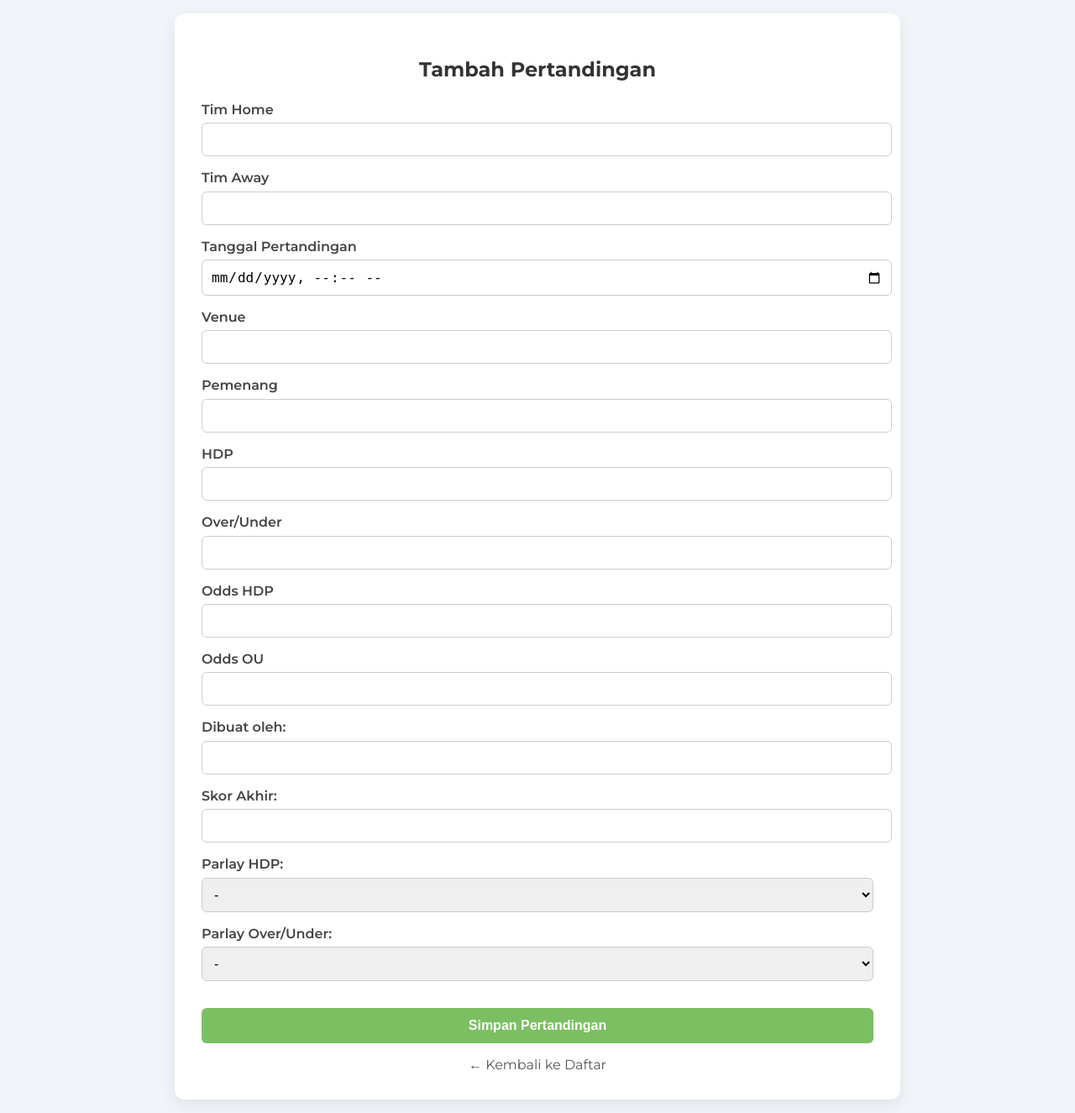
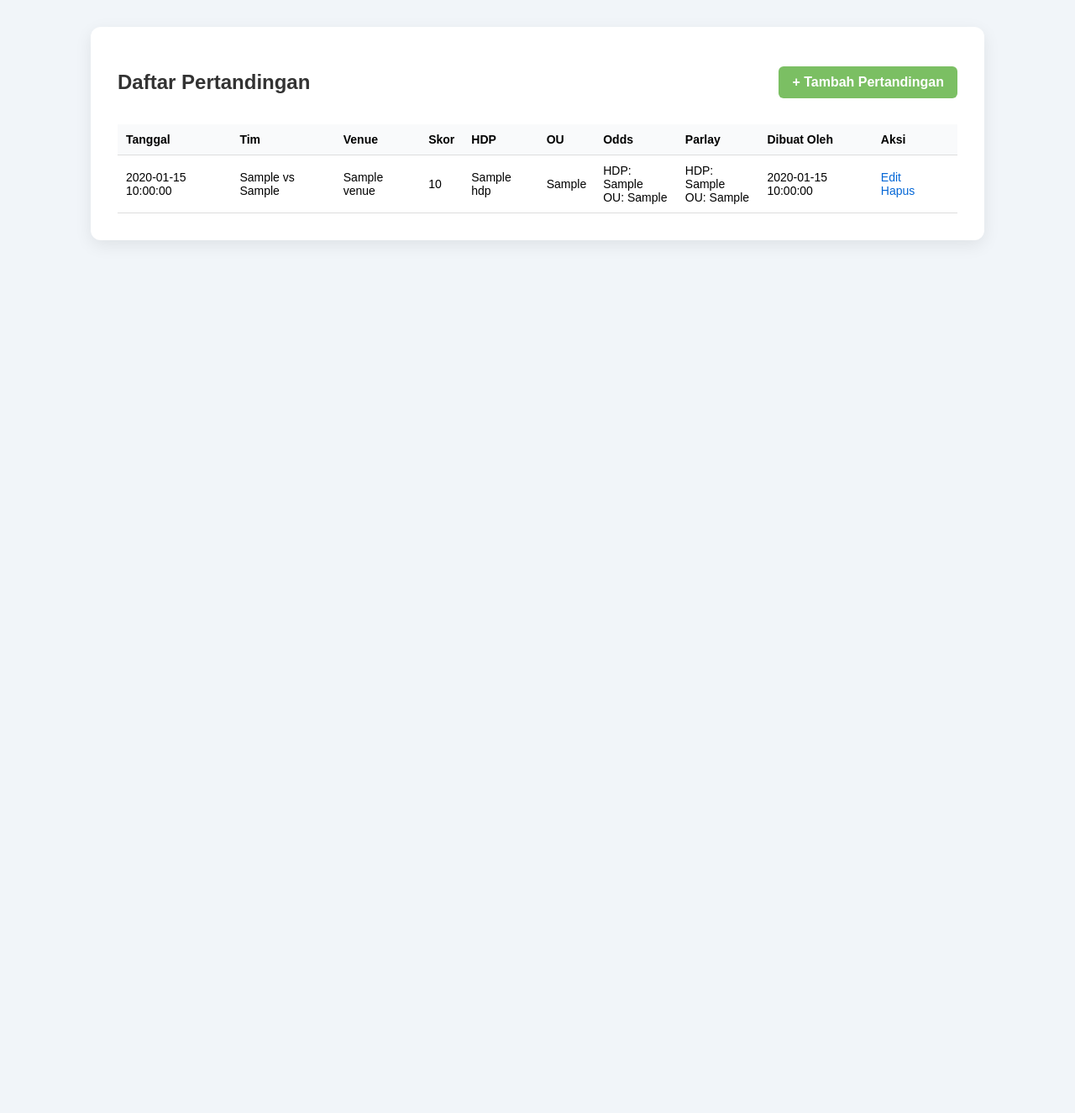
Before and after one commit to Saddha-bot/myapp, a Flask app: page / in a window 1280 px wide. Shown: the whole page at 84% size. After the commit the page ends 288 px from the top, so only its background shows below. Run offline with Flask 3, Linux system fonts and the light colour scheme; a database or web service that is not in the repository returns one stand-in record (values such as "Sample title"); some libraries are stand-ins or nearby versions.

Commit message:
Menimpa file dengan update terbaru

```diff
--- a/templates/index.html
+++ b/templates/index.html
@@ -2,148 +2,113 @@
 <html lang="id">
 <head>
   <meta charset="UTF-8">
-  <title>Tambah Pertandingan - JASA365</title>
-  <meta name="viewport" content="width=device-width, initial-scale=1.0">
-  <link href="https://fonts.googleapis.com/css2?family=Montserrat:wght@400;600;700&display=swap" rel="stylesheet">
+  <title>Daftar Pertandingan - JASA365</title>
   <style>
     body {
       font-family: 'Montserrat', sans-serif;
       background-color: #f1f5f9;
       margin: 0;
-      padding: 1rem;
+      padding: 2rem;
     }
-
+    h2 {
+      text-align: center;
+      color: #333;
+    }
     .container {
-      max-width: 800px;
-      background-color: white;
+      max-width: 1000px;
       margin: auto;
+      background: white;
       padding: 2rem;
       border-radius: 12px;
-      box-shadow: 0 6px 20px rgba(0, 0, 0, 0.08);
+      box-shadow: 0 6px 20px rgba(0,0,0,0.08);
     }
-
-    h2 {
-      text-align: center;
-      margin-bottom: 1.5rem;
-      color: #333;
+    table {
+      width: 100%;
+      border-collapse: collapse;
+      margin-top: 1rem;
     }
-
-    .error {
-      color: #e74c3c;
-      background-color: #fdecea;
-      padding: 1rem;
-      border-radius: 6px;
-      margin-bottom: 1rem;
-      text-align: center;
+    th, td {
+      padding: 10px;
+      text-align: left;
+      border-bottom: 1px solid #ddd;
+      font-size: 14px;
     }
-
-    form label {
-      display: block;
-      margin-top: 1rem;
-      font-weight: 600;
-      color: #444;
+    th {
+      background-color: #f9fafb;
+      font-weight: bold;
     }
-
-    input, select {
-      width: 100%;
-      padding: 10px;
-      margin-top: 0.4rem;
-      border-radius: 6px;
-      border: 1px solid #ccc;
-      font-size: 1rem;
-    }
-
-    button {
-      margin-top: 2rem;
-      width: 100%;
-      padding: 12px;
+    a.button {
+      display: inline-block;
+      padding: 10px 16px;
       background-color: #7bbf63;
       color: white;
-      border: none;
       border-radius: 6px;
-      font-size: 1rem;
+      text-decoration: none;
       font-weight: bold;
-      cursor: pointer;
-      transition: background 0.3s ease;
     }
-
-    button:hover {
+    a.button:hover {
       background-color: #5fa04e;
     }
-
-    .back-link {
-      display: block;
-      text-align: center;
-      margin-top: 1rem;
+    .actions a {
+      margin-right: 10px;
       text-decoration: none;
-      color: #555;
+      color: #0366d6;
     }
-
-    .back-link:hover {
+    .actions a:hover {
       text-decoration: underline;
+    }
+    .topbar {
+      display: flex;
+      justify-content: space-between;
+      align-items: center;
     }
   </style>
 </head>
 <body>
   <div class="container">
-    <h2>Tambah Pertandingan</h2>
-
-    {% if error %}
-      <div class="error">{{ error }}</div>
-    {% endif %}
-
-    <form method="POST">
-      <label for="team_home">Tim Home</label>
-      <input type="text" id="team_home" name="team_home" required>
-
-      <label for="team_away">Tim Away</label>
-      <input type="text" id="team_away" name="team_away" required>
-
-      <label for="match_date">Tanggal Pertandingan</label>
-      <input type="datetime-local" id="match_date" name="match_date" required>
-
-      <label for="venue">Venue</label>
-      <input type="text" id="venue" name="venue" required>
-
-      <label for="winner">Pemenang</label>
-      <input type="text" id="winner" name="winner">
-
-      <label for="hdp">HDP</label>
-      <input type="text" id="hdp" name="hdp">
-
-      <label for="over_under">Over/Under</label>
-      <input type="text" id="over_under" name="over_under">
-
-      <label for="odds_hdp">Odds HDP</label>
-      <input type="text" id="odds_hdp" name="odds_hdp">
-
-      <label for="odds_ou">Odds OU</label>
-      <input type="text" id="odds_ou" name="odds_ou">
-
-      <label for="created_by">Dibuat oleh:</label>
-      <input type="text" id="created_by" name="created_by" required>
-
-      <label for="final_score">Skor Akhir:</label>
-      <input type="text" id="final_score" name="final_score">
-
-      <label for="parlay_hdp_result">Parlay HDP:</label>
-      <select name="parlay_hdp_result" id="parlay_hdp_result">
-        <option value="">-</option>
-        <option value="Menang">Menang</option>
-        <option value="Kalah">Kalah</option>
-      </select>
-
-      <label for="parlay_ou_result">Parlay Over/Under:</label>
-      <select name="parlay_ou_result" id="parlay_ou_result">
-        <option value="">-</option>
-        <option value="Menang">Menang</option>
-        <option value="Kalah">Kalah</option>
-      </select>
-
-      <button type="submit">Simpan Pertandingan</button>
-    </form>
-
-    <a href="{{ url_for('index') }}" class="back-link">← Kembali ke Daftar</a>
+    <div class="topbar">
+      <h2>Daftar Pertandingan</h2>
+      <a href="{{ url_for('add_match') }}" class="button">+ Tambah Pertandingan</a>
+    </div>
+    <table>
+      <thead>
+        <tr>
+          <th>Tanggal</th>
+          <th>Tim</th>
+          <th>Venue</th>
+          <th>Skor</th>
+          <th>HDP</th>
+          <th>OU</th>
+          <th>Odds</th>
+          <th>Parlay</th>
+          <th>Dibuat Oleh</th>
+          <th>Aksi</th>
+        </tr>
+      </thead>
+      <tbody>
+        {% for match in matches %}
+        <tr>
+          <td>{{ match.match_date }}</td>
+          <td>{{ match.team_home }} vs {{ match.team_away }}</td>
+          <td>{{ match.venue }}</td>
+          <td>{{ match.final_score or '-' }}</td>
+          <td>{{ match.hdp }}</td>
+          <td>{{ match.over_under }}</td>
+          <td>HDP: {{ match.odds_hdp }}<br>OU: {{ match.odds_ou }}</td>
+          <td>HDP: {{ match.parlay_hdp_result or '-' }}<br>OU: {{ match.parlay_ou_result or '-' }}</td>
+          <td>{{ match.created_by }}</td>
+          <td class="actions">
+            <a href="{{ url_for('edit_match', match_id=match.id) }}">Edit</a>
+            <a href="{{ url_for('delete_match', match_id=match.id) }}" onclick="return confirm('Yakin ingin hapus?')">Hapus</a>
+          </td>
+        </tr>
+        {% else %}
+        <tr>
+          <td colspan="10" style="text-align:center;">Belum ada data pertandingan.</td>
+        </tr>
+        {% endfor %}
+      </tbody>
+    </table>
   </div>
 </body>
 </html>
```
Also changed, not shown: index.html (deleted, +0 -130 lines).
